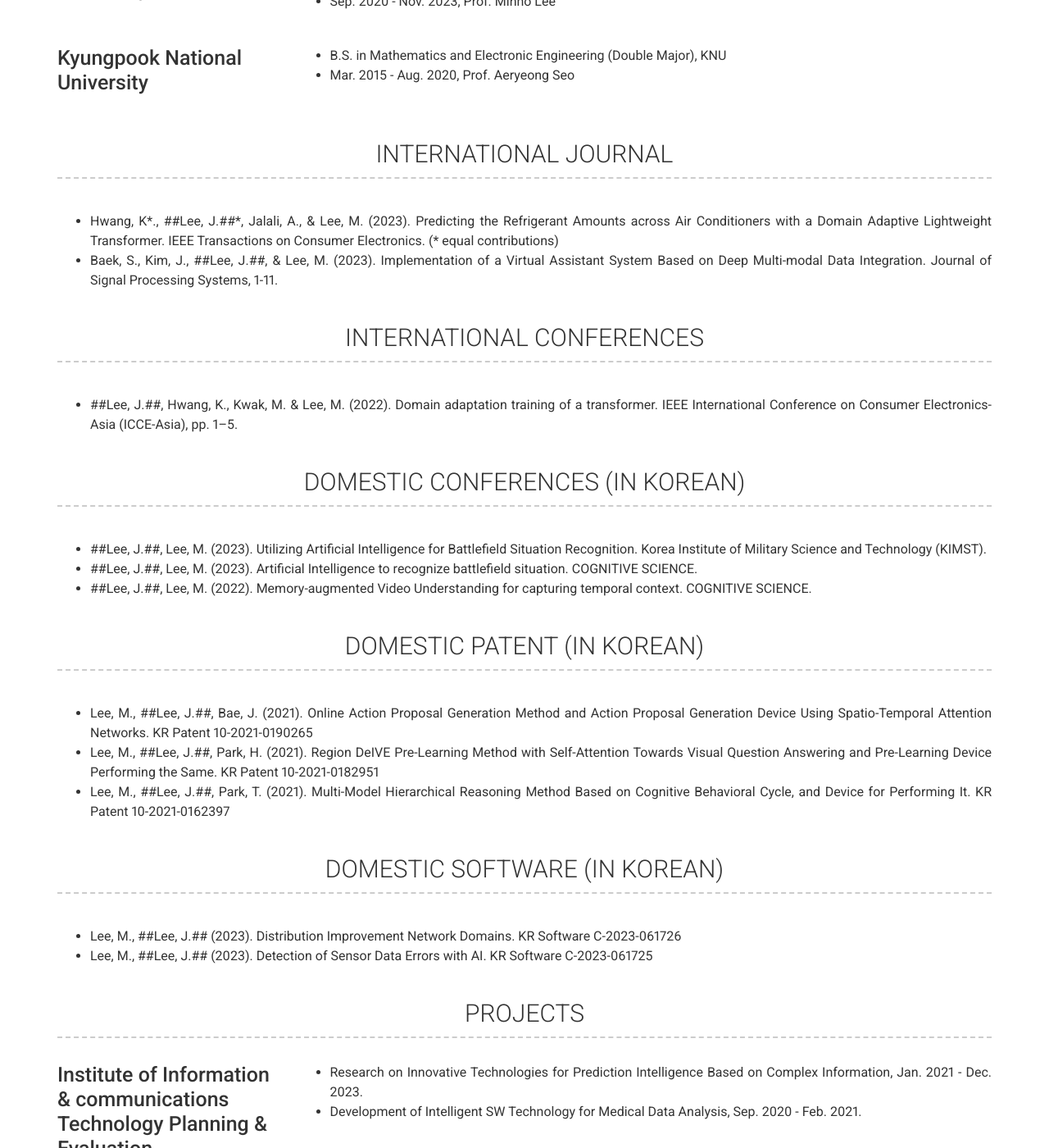
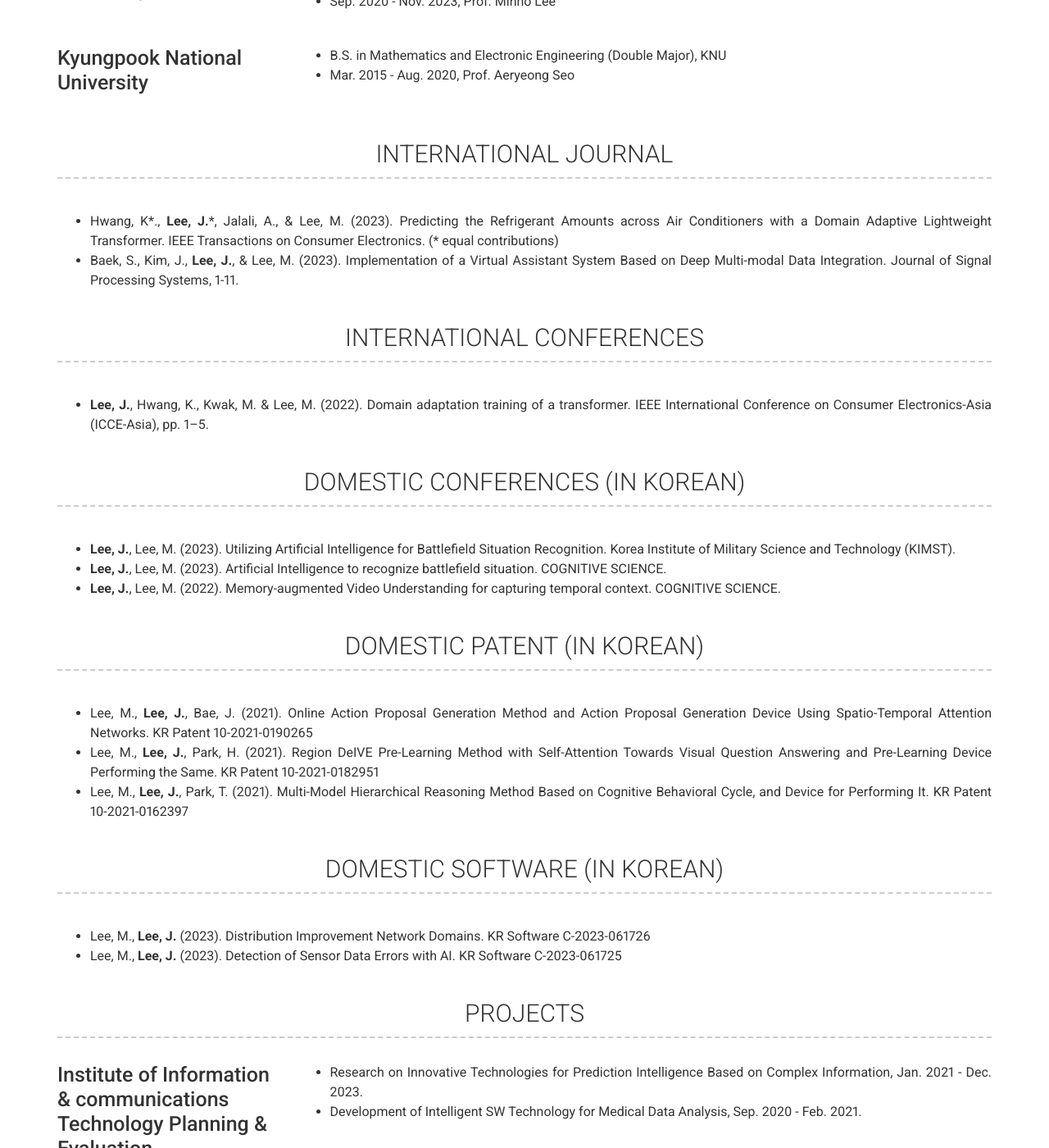
Before and after one commit to zini9405/zini9405.github.io, a Jekyll site: the page built from index.md, in a window 1280 px wide and 1400 px high, scrolled down 665 px. Shown: the whole window at 82% size. Built offline with Jekyll 4.4.1, drawn with Linux system fonts in a browser that asks for light colours; nearby versions of some CDN libraries.

```diff
--- a/_config.yml
+++ b/_config.yml
@@ -95,33 +95,33 @@ content:
   - title: INTERNATIONAL JOURNAL
     layout: text
     content: | # this will include new lines to allow paragraphs
-      - Hwang, K\*., ##Lee, J.##\*, Jalali, A., & Lee, M. (2023). Predicting the Refrigerant Amounts across Air Conditioners with a Domain Adaptive Lightweight Transformer. IEEE Transactions on Consumer Electronics. (\* equal contributions)
-      - Baek, S., Kim, J., ##Lee, J.##, & Lee, M. (2023). Implementation of a Virtual Assistant System Based on Deep Multi-modal Data Integration. Journal of Signal Processing Systems, 1-11.
+      - Hwang, K\*., **Lee, J.**\*, Jalali, A., & Lee, M. (2023). Predicting the Refrigerant Amounts across Air Conditioners with a Domain Adaptive Lightweight Transformer. IEEE Transactions on Consumer Electronics. (\* equal contributions)
+      - Baek, S., Kim, J., **Lee, J.**, & Lee, M. (2023). Implementation of a Virtual Assistant System Based on Deep Multi-modal Data Integration. Journal of Signal Processing Systems, 1-11.
 
   - title: INTERNATIONAL CONFERENCES
     layout: text
     content: | # this will include new lines to allow paragraphs
-      - ##Lee, J.##, Hwang, K., Kwak, M. & Lee, M. (2022). Domain adaptation training of a transformer. IEEE International Conference on Consumer Electronics-Asia (ICCE-Asia), pp. 1–5.
+      - **Lee, J.**, Hwang, K., Kwak, M. & Lee, M. (2022). Domain adaptation training of a transformer. IEEE International Conference on Consumer Electronics-Asia (ICCE-Asia), pp. 1–5.
 
   - title: DOMESTIC CONFERENCES (IN KOREAN)
     layout: text
     content: | # this will include new lines to allow paragraphs
-      - ##Lee, J.##, Lee, M. (2023). Utilizing Artificial Intelligence for Battlefield Situation Recognition. Korea Institute of Military Science and Technology (KIMST).
-      - ##Lee, J.##, Lee, M. (2023). Artificial Intelligence to recognize battlefield situation. COGNITIVE SCIENCE.
-      - ##Lee, J.##, Lee, M. (2022). Memory-augmented Video Understanding for capturing temporal context. COGNITIVE SCIENCE.
+      - **Lee, J.**, Lee, M. (2023). Utilizing Artificial Intelligence for Battlefield Situation Recognition. Korea Institute of Military Science and Technology (KIMST).
+      - **Lee, J.**, Lee, M. (2023). Artificial Intelligence to recognize battlefield situation. COGNITIVE SCIENCE.
+      - **Lee, J.**, Lee, M. (2022). Memory-augmented Video Understanding for capturing temporal context. COGNITIVE SCIENCE.
 
   - title: DOMESTIC PATENT (IN KOREAN)
     layout: text
     content: | # this will include new lines to allow paragraphs
-      - Lee, M., ##Lee, J.##, Bae, J. (2021). Online Action Proposal Generation Method and Action Proposal Generation Device Using Spatio-Temporal Attention Networks. KR Patent 10-2021-0190265
-      - Lee, M., ##Lee, J.##, Park, H. (2021). Region DeIVE Pre-Learning Method with Self-Attention Towards Visual Question Answering and Pre-Learning Device Performing the Same. KR Patent 10-2021-0182951
-      - Lee, M., ##Lee, J.##, Park, T. (2021). Multi-Model Hierarchical Reasoning Method Based on Cognitive Behavioral Cycle, and Device for Performing It. KR Patent 10-2021-0162397
+      - Lee, M., **Lee, J.**, Bae, J. (2021). Online Action Proposal Generation Method and Action Proposal Generation Device Using Spatio-Temporal Attention Networks. KR Patent 10-2021-0190265
+      - Lee, M., **Lee, J.**, Park, H. (2021). Region DeIVE Pre-Learning Method with Self-Attention Towards Visual Question Answering and Pre-Learning Device Performing the Same. KR Patent 10-2021-0182951
+      - Lee, M., **Lee, J.**, Park, T. (2021). Multi-Model Hierarchical Reasoning Method Based on Cognitive Behavioral Cycle, and Device for Performing It. KR Patent 10-2021-0162397
 
   - title: DOMESTIC SOFTWARE (IN KOREAN)
     layout: text
     content: | # this will include new lines to allow paragraphs
-      - Lee, M., ##Lee, J.## (2023). Distribution Improvement Network Domains. KR Software C-2023-061726
-      - Lee, M., ##Lee, J.## (2023). Detection of Sensor Data Errors with AI. KR Software C-2023-061725
+      - Lee, M., **Lee, J.** (2023). Distribution Improvement Network Domains. KR Software C-2023-061726
+      - Lee, M., **Lee, J.** (2023). Detection of Sensor Data Errors with AI. KR Software C-2023-061725
 
 
 
```
